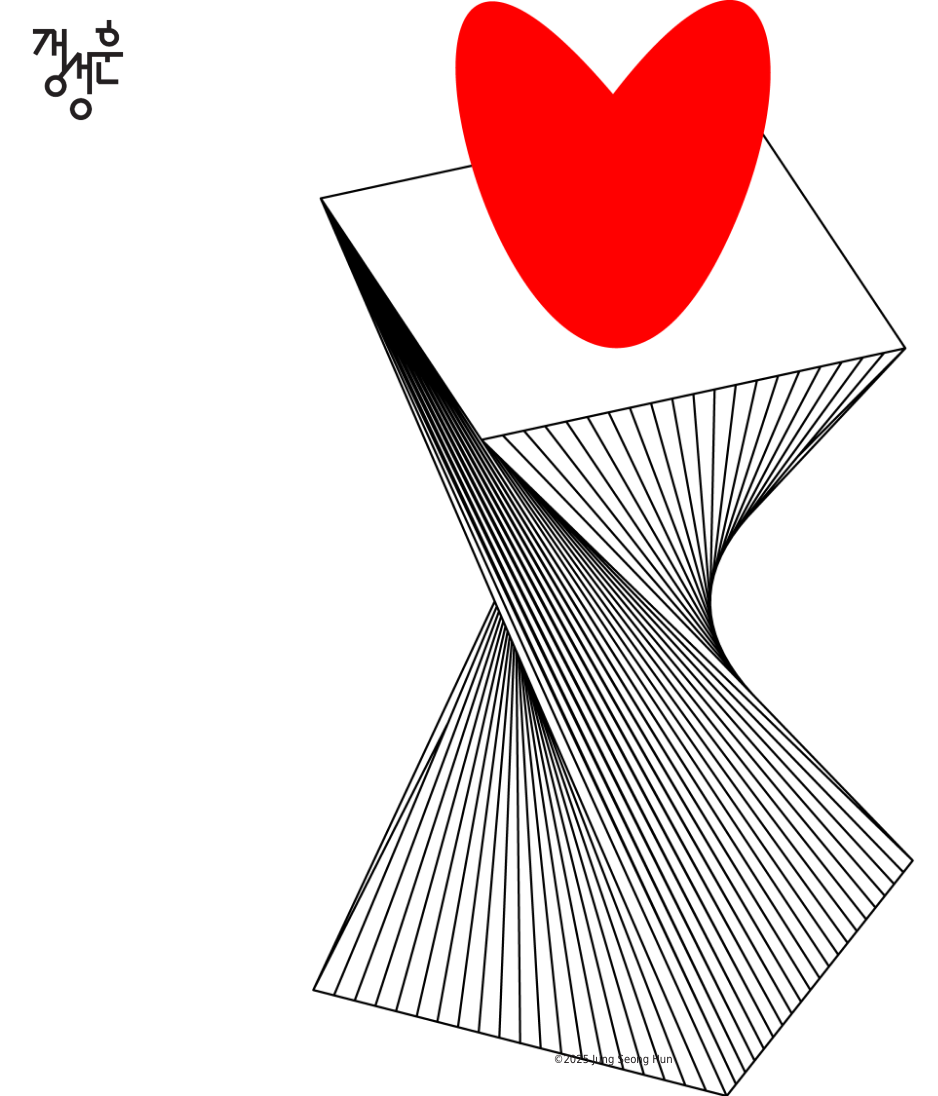
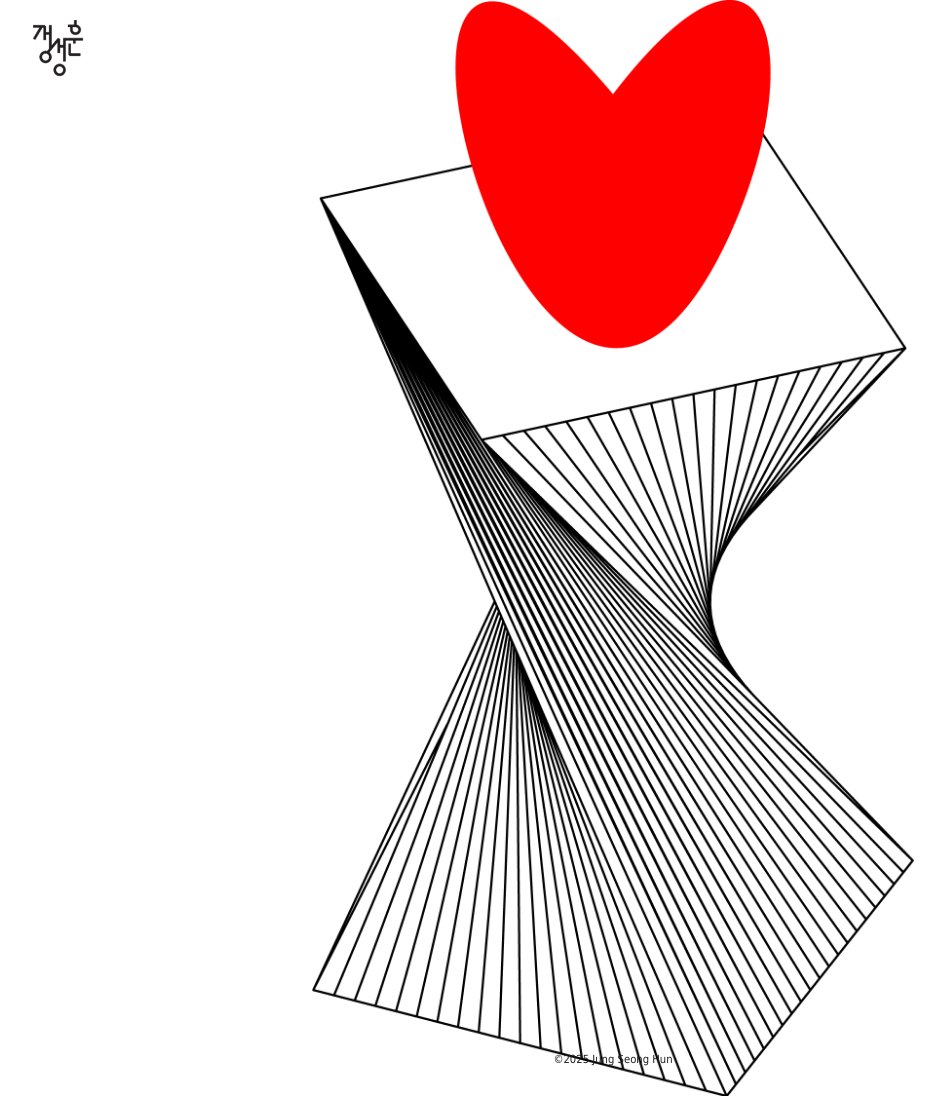
Before and after one commit to hoons0206/hoon, a plain HTML site: page index.html in a window 1280 px wide. Shown: the whole page, without its empty margins (27-965 px from the left). Drawn offline with Linux system fonts and the light colour scheme.

Commit message:
Update style5.css

```diff
--- a/html/css/style5.css
+++ b/html/css/style5.css
@@ -38,9 +38,8 @@ header {
 
 .logo {
 
-  height: auto;
-  max-height: 100px;    /* 너무 커지지 않도록 제한 */
-  min-width: 50px;     /* 너무 작아지지 않도록 제한 */
+  width: auto;
+  height: 7vh;
 
 }
 
```
